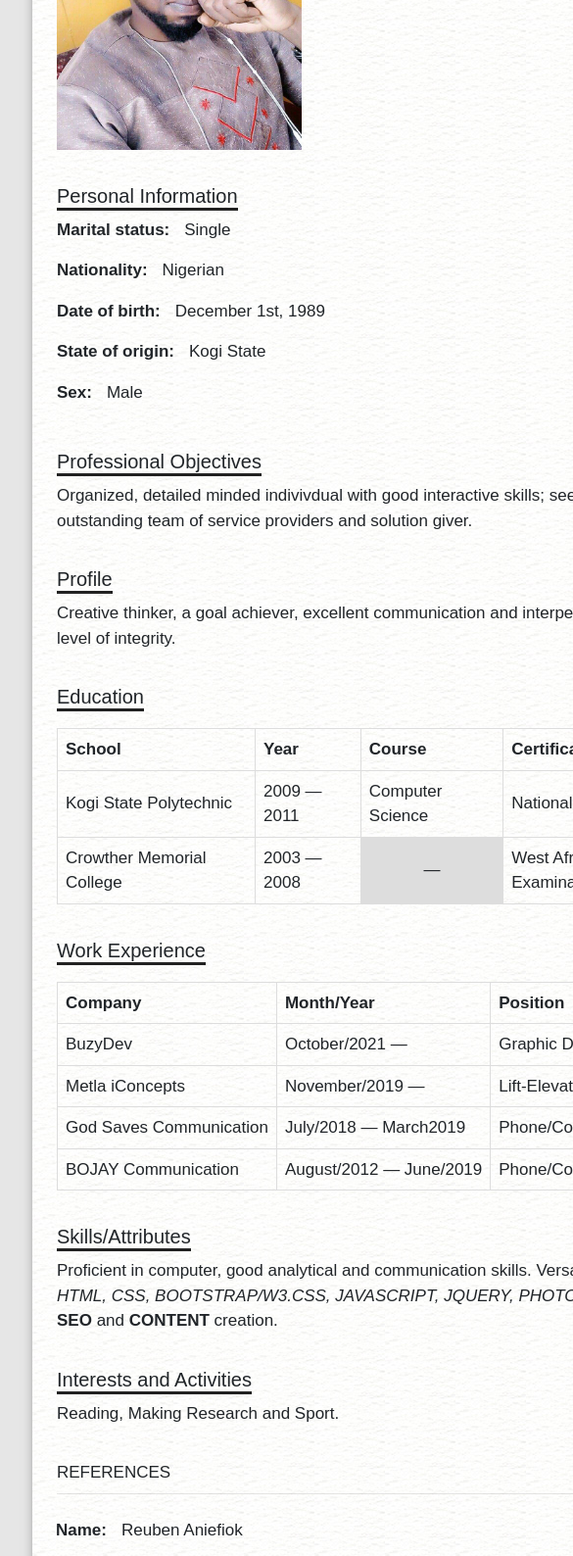
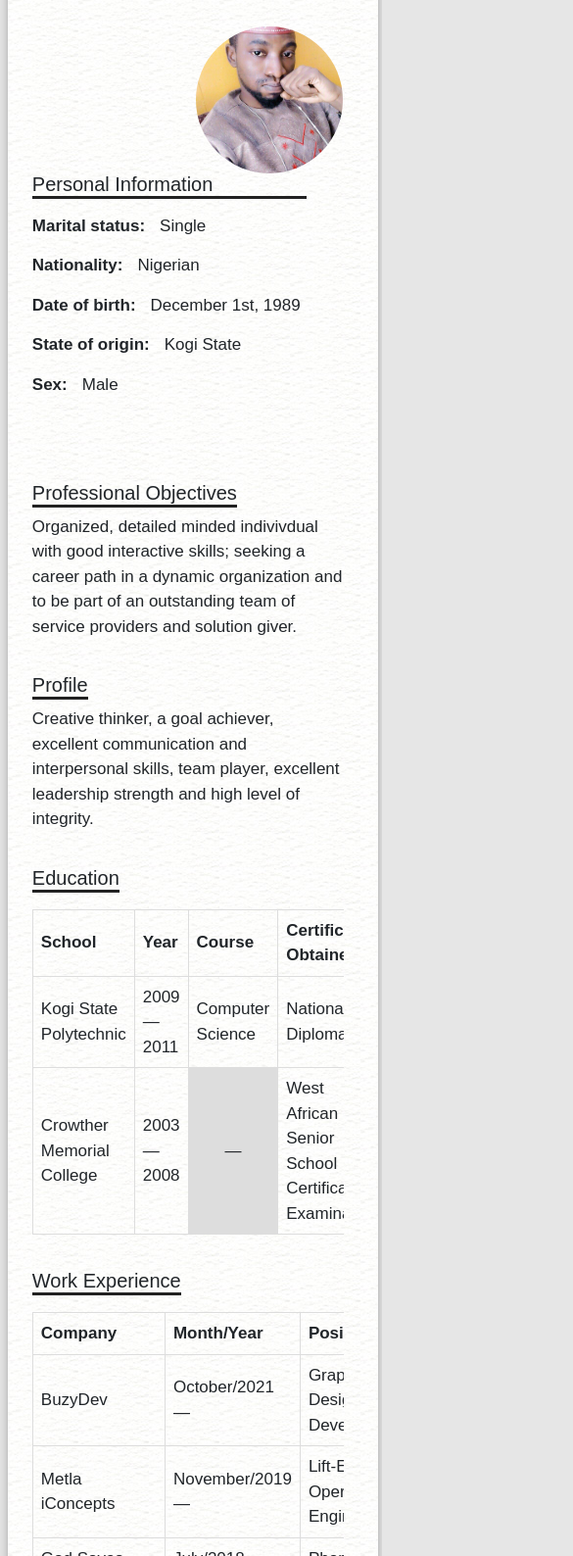
Before and after one commit to SIRBOJ/SIRBOJ.github.io, a plain HTML site: page index.html in a window 390 px wide. Shown: the part 301-1889 px from the top of the page at 98% size, 585 px wide, since content can reach past the window. Drawn offline with Linux system fonts and the light colour scheme.

Commit message:
Better Responsiveness 16/11/2021
Give it a more better Responsive coding compare to the former. Now, it's scalable to almost all screen size.

```diff
--- a/index.html
+++ b/index.html
@@ -40,29 +40,48 @@
             <article class="ClaArticle">
                 <div class="On1014">
                      <hr class="reSEt">
-                    <section class="infos resetSection clearB container">
+                    <section class="infos resetSection clearB">
+
+                        <div class="Clearify">
+                            <img class="MainLeft joePix" src="images/Chief.jpg" alt="Joseph picture" height="250" width="250" >
+
+                            <div class="Bustrealign MainRight">
+                                <h4 class="pPara">Personal Information</h4>
+                            <div id="InfoCont">
+
+                                <div class="pPara"><span class="spanInfo">Marital status:</span><span class="spanRight">Single</span></div>
+                                <div class="pPara"><span class="spanInfo">Nationality:</span><span class="spanRight">Nigerian</span></div>
+                                <div class="pPara"><span class="spanInfo">Date of birth:</span><span class="spanRight">December 1st, 1989</span></div>
+                                <div class="pPara"><span class="spanInfo">State of origin:</span><span class="spanRight">Kogi State</span></div>
+                                <div class="pPara"><span class="spanInfo">Sex:</span><span class="spanRight">Male</span></div>
+                            </div>
+                            </div>
+                        </div> <!-- END Of Clarify -->
+
+<!--
                     <div class="row reSEt MaxTop">
 
                         <div class="col-sm-6 joePixCont">
                             <img class="right joePix" src="images/Chief.jpg" alt="Joseph picture" height="250" width="250" >
                         </div>
 
-                        <div class="left col-sm-6" style="  ">
+                        <div class="left col-sm-6" class="Restru">
                             <div class="realign">
-                                <h4>Personal Information</h4>
+                                <h4 class="pPara">Personal Information</h4>
                             <div id="InfoCont">
 
-                                <p class="para"><span class="spanInfo">Marital status:</span><span class="spanRight">Single</span></p>
-                                <p class="para"><span class="spanInfo">Nationality:</span><span class="spanRight">Nigerian</span></p>
-                                <p class="para"><span class="spanInfo">Date of birth:</span><span class="spanRight">December 1st, 1989</span></p>
-                                <p class="para"><span class="spanInfo">State of origin:</span><span class="spanRight">Kogi State</span></p>
-                                <p class="para"><span class="spanInfo">Sex:</span><span class="spanRight">Male</span></p>
+                                <div class="pPara"><span class="spanInfo">Marital status:</span><span class="spanRight">Single</span></div>
+                                <div class="pPara"><span class="spanInfo">Nationality:</span><span class="spanRight">Nigerian</span></div>
+                                <div class="pPara"><span class="spanInfo">Date of birth:</span><span class="spanRight">December 1st, 1989</span></div>
+                                <div class="pPara"><span class="spanInfo">State of origin:</span><span class="spanRight">Kogi State</span></div>
+                                <div class="pPara"><span class="spanInfo">Sex:</span><span class="spanRight">Male</span></div>
                             </div>
                             </div>
 
                         </div>
 
                     </div>
+-->
                 </section>
 
                 <section class="infos resetSection reSEt">
@@ -78,10 +97,10 @@
                 <section class="infos resetSection JoinRe">
                     <div class="row ">
                         <div class="col-sm-0"></div>
-                        <div class="col-sm-12 reSEt">
+                        <div class="col-sm-12 LetSee reSEt">
                             <h4>Education</h4>
                             <div class="tableClass">
-                        <table>
+                        <table class="WhitSpace">
                             <tr>
                                 <th>School</th>
                                 <th>Year</th>
@@ -117,10 +136,10 @@
 
                 <section class="infos resetSection">
                     <div class="row">
-                        <div class="col-sm-10 reSEt">
+                        <div class="col-sm-10 LetSee reSEt">
                             <h4>Work Experience</h4>
                             <div class="tableClass">
-                                <table>
+                                <table class="WhitSpace">
                                     <tr>
                                         <th>Company</th>
                                         <th>Month/Year</th>
@@ -177,7 +196,7 @@
                     <p id="ref">REFERENCES</p>
                             <hr>
                     <div class="row RefRow">
-                        <div class="col-sm-3">
+                        <div class="col-sm-6">
                             <div class="left">
                                  <p><span class="spanInfo">Name:</span><span class="spanRight">Reuben Aniefiok</span></p>
                                 <p><span class="spanInfo">Position:</span><span class="spanRight">Lead Developer</span></p>
@@ -187,8 +206,8 @@
                             </div>
 
                         </div>
-                        <div class="col-sm-6"></div>
-                        <div class="col-sm-3 adjust">
+<!--                        <div class="col-sm-6"></div>-->
+                        <div class="col-sm-6 adjust">
                             <div class="right">
                                  <p><span class="spanInfo">Name:</span><span class="spanRight">Aminu E. Ezekiel</span></p>
                                 <p><span class="spanInfo">Position:</span><span class="spanRight">Chief Engineer</span></p>
@@ -214,8 +233,8 @@
                 </div>
                 <div class="row">
                     <div class="col-sm-2"></div>
-                    <div class="col-sm-8">
-                        <button id="openGallery" class="">Click here to view more exciting pictures</button>
+                    <div class="col-sm-8 ">
+                        <button id="openGallery" class="RepostBut">Click here to view more exciting pictures</button>
                     </div>
                     <div class="col-sm-2"></div>
                 </div>
@@ -239,13 +258,7 @@
             </aside>
 
             <footer>
-                <div class="row">
-                    <div class="col-sm-4"></div>
-                    <div class="col-sm-4"></div>
-                    <div class="col-sm-4">
-                        <small>&copy; 2020 &mdash; Bamidele Joseph</small>
-                    </div>
-                </div>
+                <small>&copy; 2020 &mdash; Bamidele Joseph</small>
             </footer>
             </div>
 
--- a/web.css
+++ b/web.css
@@ -1,5 +1,5 @@
 * {
-    box-sizing: ;
+    box-sizing: border-box;
 }
 
 body {
@@ -7,32 +7,53 @@ body {
     font-family: sans-serif;
     font-weight: 400px;
     background: rgb(230, 230, 230) !important;
-    position: absolute;
 }
+
+.Clearify::after {
+    content: "";
+    display: table;
+    clear: both;
+}
+
+.MainLeft {
+    float: left;
+    margin-left: 15px;
+}
+
+.MainRight {
+    float: right;
+}
+
 
 .AbsolutCont {
     position: relative;
-    max-width: 1250px;
-    margin: auto;
-    left: 20px;
+    max-width: 99%;
+    margin: 0 auto;
+
 }
 
+.tableClass {
+    max-width: 94.5wv;
+    overflow: hidden;
+    overflow-x: scroll;
+    display: block;
+}
+
+
 div#container {
-    width: 99%;
+    width: 98%;
     position: relative;
-    left: 20px;
-    top: 10px;
     padding: 40px;
-    margin: auto;
+    margin: 0 auto;
     background-size: cover;
-    box-sizing: border-box;
     background: rgb(230, 230, 230) url('images/paper-pattern.jpg') top left repeat;
     box-shadow: 0 10px 15px -8px #000;
+    border-bottom: 5px solid red;
 }
 
 .ConatainerREAdj {
-    max-width: 1060px;
-    margin: auto;
+    max-width: 97wv;
+    margin: 0 auto;
     padding: 0;
 }
 
@@ -42,7 +63,7 @@ div#container {
 }
 
 .MaxTop {
-    max-width: 1100px;
+    max-width: 98wv;
 }
 
 p.head {
@@ -80,14 +101,29 @@ hr {
 }
 
 .realign {
-    width: 500px;
+    max-width: 290px;
     position: relative;
-    right: -220px;
 }
+
+.pPara {
+    width: 280px;
+    margin-bottom: 15px;
+}
+
+.Restru, .joePixCont {
+    width: 500px !importan;
+}
+
+/*
+.Restru {
+    max-width: 9wv;
+}
+*/
 
 .joePix {
     position: relative;
     left: -15px;
+    display: block;
 }
 
 .clearB {
@@ -122,7 +158,7 @@ h4 {
     max-width: 1100px;
 }
 
-.PixAside, .tableClass {
+.PixAside, {
     max-width: 1100px;
     margin: auto;
 }
@@ -155,9 +191,10 @@ td.tdBlank {
 }
 
 .imageRe {
-    width: 250px;
+    width: 270px;
     height: 323px;
     padding: 5px;
+    margin: auto;
 }
 
 .imageCircleRL {
@@ -192,6 +229,10 @@ td.tdBlank {
     margin: auto;
 }
 
+.RepostBut {
+    margin: auto;
+}
+
 button {
     background: #6c2726;
     color: white;
@@ -200,7 +241,7 @@ button {
     text-transform: uppercase;
     font-size: 18px;
     padding: 20px 30px;
-    width: 100%;
+    max-width: 100%;
 }
 
 button:hover {
@@ -213,13 +254,19 @@ button:active {
     top: 1px;
 }
 
+
+
 footer {
     text-align: right;
-}
+    position: relative;
+    top: 15px;
+    right: -37px;
+    max-width: 100wv;
+    }
 
 small {
     position: relative;
-    top: 40px;
+    top: 30px;
 }
 
 /*MEDIA QUERY*/
@@ -240,23 +287,7 @@ small {
     }
 }
 
-@media screen and (max-width: 903px) {
-    .realign {
-        position: relative;
-        margin-right: 600px;
-    }
-}
-
 @media screen and (max-width: 558px) {
-    .realign {
-        position: relative;
-        left: -15px;
-        top: 5px;
-    }
-
-    .joePixCont {
-        margin-bottom: 30px;
-    }
 
     .adjust {
         margin-top: 30px;
@@ -277,9 +308,54 @@ small {
     .PixMe {
         position: relative;
         left: 10px;
+        max-width: 100wv;
+        margin: auto 0;
     }
 
     .resetSection {
         margin-left: 15px;
     }
 }
+
+
+@media screen and (max-width: 755px) and (min-width: 620px) {
+    .MainRight {
+        margin-top:
+    }
+
+    .Clearify{
+
+        margin-bottom: 30px;
+    }
+
+    .joePix {
+        width: 200px;
+        height: 200px;
+        border-radius: 100%;
+        position: relative;
+        top: 28px;
+    }
+}
+
+@media screen and (max-width: 610px) {
+    .joePix {
+        width: 150px;
+        height: 150px;
+        border-radius: 100%;
+        position: relative;
+        top: 1px;
+        left: -1px;
+    }
+
+    .MainRight {
+        float: left;
+    }
+
+    .MainLeft {
+        float: right;
+    }
+
+    .Clearify {
+        height: 430px;
+    }
+}
```
